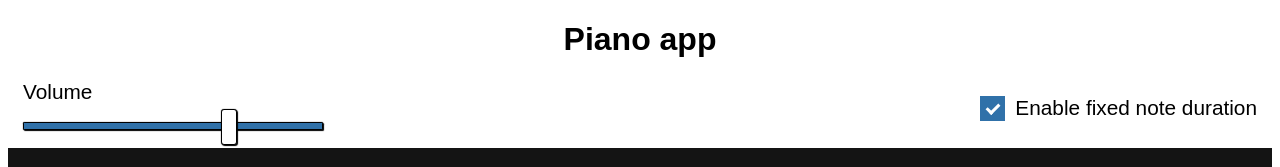
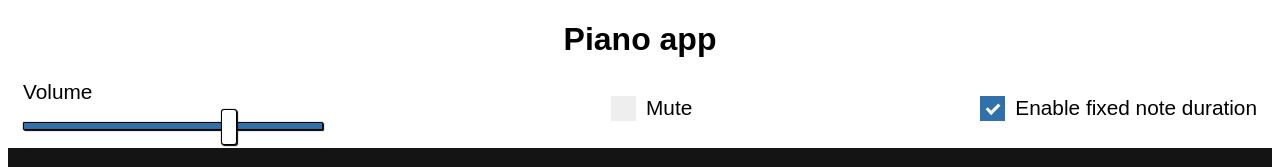
Before and after one commit to RBGeorgiev/javascript-practice, a React (Create React App) app in the folder piano-react/: page / in a window 1280 px wide. Shown: the top 167 px of the page. Built offline with nearby package versions, Linux system fonts and the light colour scheme.

Commit message:
added mute checkbox

```diff
--- a/piano-react/src/App.js
+++ b/piano-react/src/App.js
@@ -4,13 +4,20 @@ import VolumeSlider from './components/volume-slider';
 import Checkbox from './components/checkbox';
 import Keyboard from './components/keyboard';
 import changeVol from './components/tone/change-volume';
+import muteVol from './components/tone/mute-volume';
 
 
 function App() {
   const [sustain, setSustain] = useState(true);
+  const [mute, setMute] = useState(false);
 
   const changeVolume = (e) => {
     changeVol(e.target.value);
+  }
+
+  const muteVolume = () => {
+    setMute(!mute);
+    muteVol(!mute); //setMute is asynch, so muteVol() gets called before state changes
   }
 
   return (
@@ -18,7 +25,8 @@ function App() {
       <h1>Piano app</h1>
       <div className="controls">
         <VolumeSlider onChange={changeVolume} />
-        <Checkbox label='Enable fixed note duration' sustain={sustain} onChange={() => setSustain(!sustain)} />
+        <Checkbox label='Mute' defaultChecked={mute} onChange={muteVolume} />
+        <Checkbox label='Enable fixed note duration' defaultChecked={sustain} onChange={() => setSustain(!sustain)} />
       </div>
       <Keyboard sustain={sustain} />
     </div>
--- a/piano-react/src/components/checkbox.js
+++ b/piano-react/src/components/checkbox.js
@@ -6,7 +6,7 @@ export default function Checkbox(props) {
             {props.label}
             <input
                 type="checkbox"
-                defaultChecked={props.sustain}
+                defaultChecked={props.defaultChecked}
                 onChange={props.onChange}
             />
             <span className='checkmark'></span>
--- /dev/null
+++ b/piano-react/src/components/tone/mute-volume.js
@@ -0,0 +1,5 @@
+import Tone from 'tone';
+
+export default function muteVol(bool) {
+    Tone.Master.mute = bool;
+}
```
